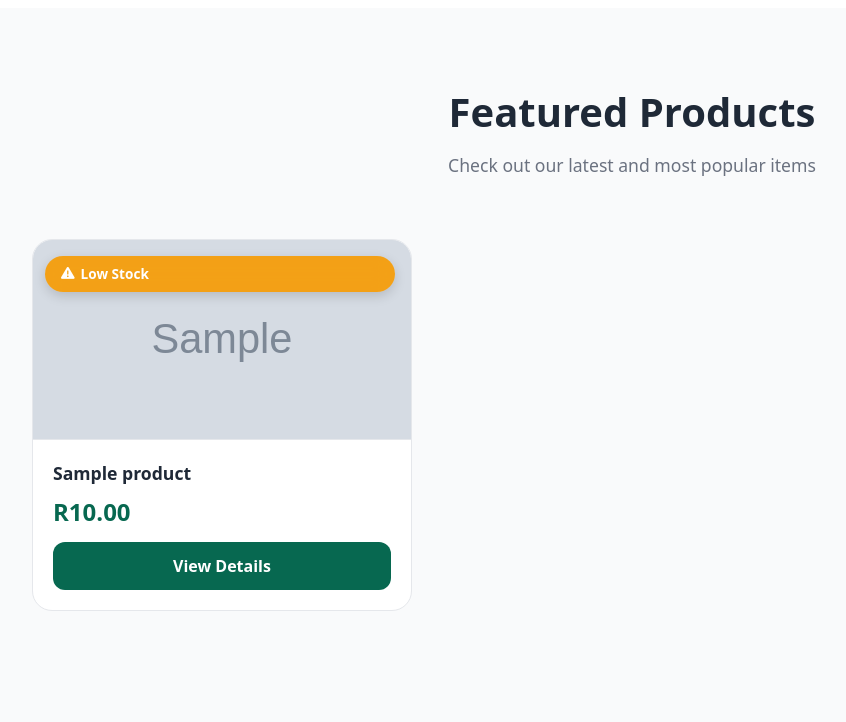
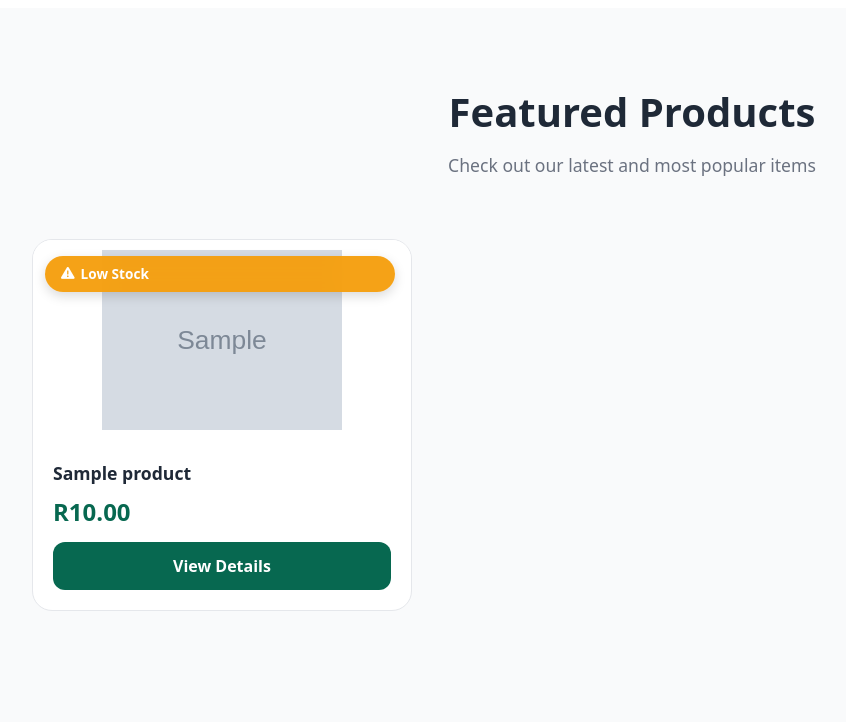
Before and after one commit to AdamDono/BuyMo, a Flask app: page / in a window 1280 px wide. Shown: the part 1302-2024 px from the top of the page, without its empty margins (8-854 px from the left). Run offline with Flask 3, Linux system fonts and the light colour scheme; grey boxes marked "Sample" are stand-in pictures; a database or web service that is not in the repository returns one stand-in record (values such as "Sample title"); data that the repository does not hold is empty; some libraries are stand-ins or nearby versions.

Commit message:
Improve product card image fit to avoid cropping

```diff
--- a/static/css/styles.css
+++ b/static/css/styles.css
@@ -396,8 +396,9 @@ nav a {
 .product-card img {
     width: 100%;
     height: 200px;
-    object-fit: cover;
-    border-bottom: 1px solid #e5e7eb;
+    object-fit: contain;
+    background: white;
+    padding: 10px;
 }
 
 .product-info {
--- a/templates/home.html
+++ b/templates/home.html
@@ -149,8 +149,11 @@
                 flyingImg.style.top = rect.top + 'px';
                 flyingImg.style.width = rect.width + 'px';
                 flyingImg.style.height = rect.height + 'px';
-                flyingImg.style.objectFit = 'cover';
+                flyingImg.style.objectFit = 'contain';
+                flyingImg.style.background = 'white';
+                flyingImg.style.padding = '5px';
                 flyingImg.style.borderRadius = '12px';
+                flyingImg.style.boxShadow = '0 10px 30px rgba(0,0,0,0.2)';
                 flyingImg.style.zIndex = '9999';
 
                 document.body.appendChild(flyingImg);
--- a/templates/landing.html
+++ b/templates/landing.html
@@ -212,8 +212,9 @@
     .product-image {
         width: 100%;
         height: 250px;
-        object-fit: cover;
-        background: #f3f4f6;
+        object-fit: contain;
+        background: white;
+        padding: 15px;
     }
 
     .product-info {
--- a/templates/product.html
+++ b/templates/product.html
@@ -85,7 +85,9 @@
   .related-product-card img {
     max-width: 100%;
     height: 180px;
-    object-fit: cover;
+    object-fit: contain;
+    background: white;
+    padding: 10px;
     border-radius: 8px;
     margin-bottom: 12px;
     display: block;
```
